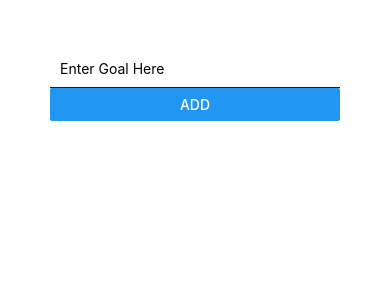
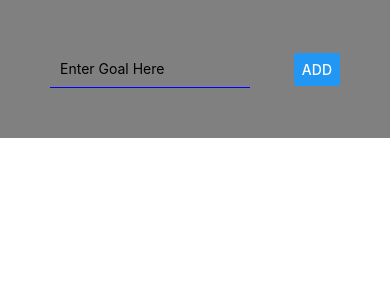
Before and after one commit to wheresronald0/reactNative-practice, a React Native app in the folder rn-concept-practice/: screen / in a window 390 px wide. Shown: the top 300 px of the page. Built offline with nearby package versions, Linux system fonts and the light colour scheme.

Commit message:
using stylesheet.create now

```diff
--- a/rn-concept-practice/App.js
+++ b/rn-concept-practice/App.js
@@ -4,11 +4,11 @@ import { StyleSheet, Text, View, TextInput, Button} from 'react-native';
 
 export default function App() {
   return (
-    <View style={{padding: 50}}>
-     <View>
+    <View style={styles.screen}>
+     <View style={styles.inputContainer}>
        <TextInput
        placeholder="Enter Goal Here"
-       style={{ borderBottomColor: 'blue', borderBottomWidth: 1, padding: 10}}/>
+       style={styles.input}/>
        <Button title="Add"/>
      </View>
      <View>
@@ -20,10 +20,20 @@ export default function App() {
 }
 
 const styles = StyleSheet.create({
-  container: {
-    flex: 1,
-    backgroundColor: '#fff',
-    alignItems: 'center',
-    justifyContent: 'center',
+
+  screen: {
+    padding: 50,
+    backgroundColor: 'grey',
   },
+  inputContainer: {
+    flexDirection: 'row',
+    justifyContent: 'space-between',
+    alignItems: 'center'
+  },
+  input: {
+    width: 200,
+    borderBottomColor: 'blue',
+    borderBottomWidth: 1,
+    padding: 10
+  }
 });
```
Also changed, not shown: 1 other file (tests, documents, lock files or other folders).
